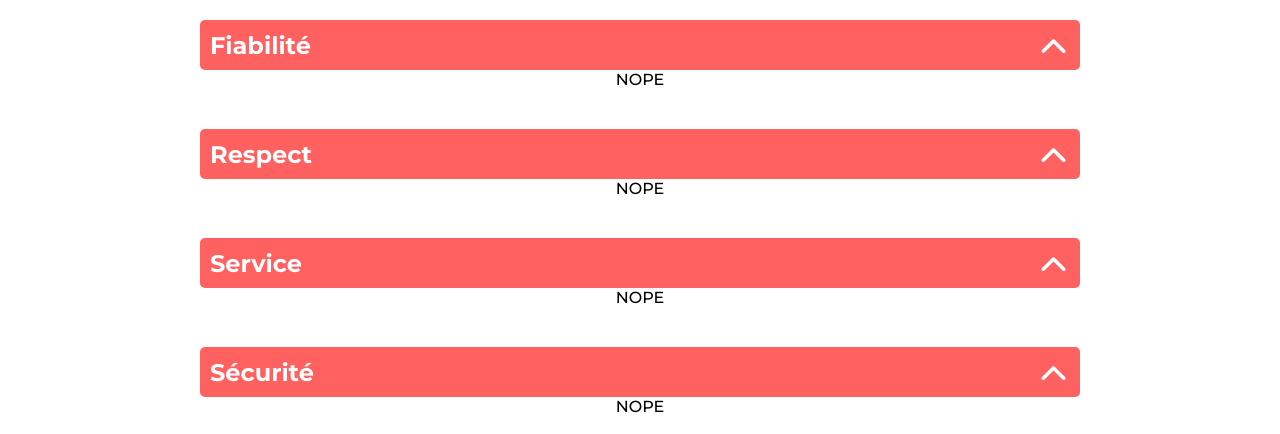
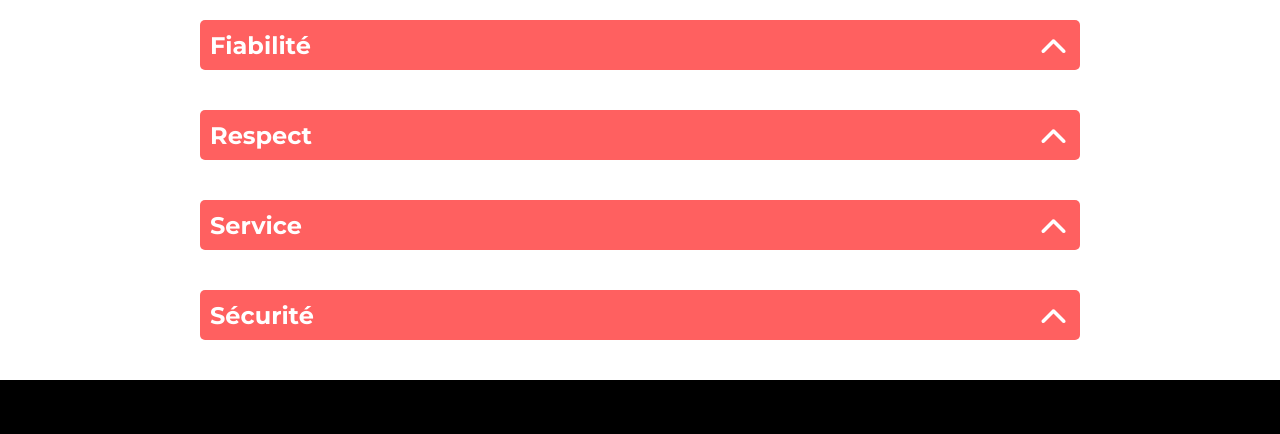
Before and after one commit to LouisMichelin/Projet11-Kasa, a React (Create React App) app: page /a-propos in a window 1280 px wide. Shown: the part 366-800 px from the top of the page. Built offline with nearby package versions, Linux system fonts and the light colour scheme.

Commit message:
Little backup

```diff
--- a/src/components/Collapse/Collapse.jsx
+++ b/src/components/Collapse/Collapse.jsx
@@ -1,10 +1,26 @@
 import "./Collapse.scss";
 import ArrowBack from "../../assets/arrowBack.png";
+import { useState } from "react";
 
-function Collapse({ id, title, content, showHidden, isShown }) {
+function Collapse({
+   id,
+   title,
+   hiddenContent,
+   afficher,
+   contentStyle,
+   contentStatus,
+}) {
+   // const [contentStatus, setcontentStatus] = useState(false);
+   // const [isShown, setIsShown] = useState([false, false, false, false]);
+
+   // function showHidden(id) {
+   //    setIsShown(!isShown[id]);
+   //    alert(`Hello World ${id}, Statut = ${isShown[id]} vs ${isShown[id]} `);
+   // }
+
    return (
       <div key={id} className="MenuWrapper">
-         <button key={id} className="MenuButton" onClick={showHidden}>
+         <button key={id} id={id} className="MenuButton" onClick={afficher}>
             <div className="MenuTagName">{title}</div>
             <img
                className="MenuTagArrow"
@@ -12,8 +28,12 @@ function Collapse({ id, title, content, showHidden, isShown }) {
                src={ArrowBack}
             />
          </button>
-         <div className="AproposHiddenContent">
-            {isShown ? { content } : "NOPE"}
+         <div
+            className="AproposHiddenContent"
+            style={contentStyle}
+            contentStatus={true}
+         >
+            {contentStatus ? { hiddenContent } : null}
          </div>
       </div>
    );
--- a/src/pages/Propos/Propos.jsx
+++ b/src/pages/Propos/Propos.jsx
@@ -6,9 +6,17 @@ import { aboutList } from "../../data/apropos";
 import { useState } from "react";
 
 function Propos() {
-   function showHidden(id) {
-      alert(`oui c'est responsive ${id}`);
-   }
+   // const [contentStatus, setcontentStatus] = useState([
+   //    false,
+   //    false,
+   //    false,
+   //    false,
+   // ]);
+
+   const showHidden = (contentStatus) => {
+      alert(`${contentStatus}`);
+      return !contentStatus;
+   };
 
    return (
       <div className="ProposWrapper">
@@ -22,9 +30,10 @@ function Propos() {
             <Collapse
                key={id}
                title={title}
-               content={content}
-               showHidden={() => showHidden(id)}
-               isShown={false}
+               contentStatus={false}
+               afficher={showHidden}
+               contentStyle={{ display: "flex" }}
+               hiddenContent={content}
             />
          ))}
       </div>
```
